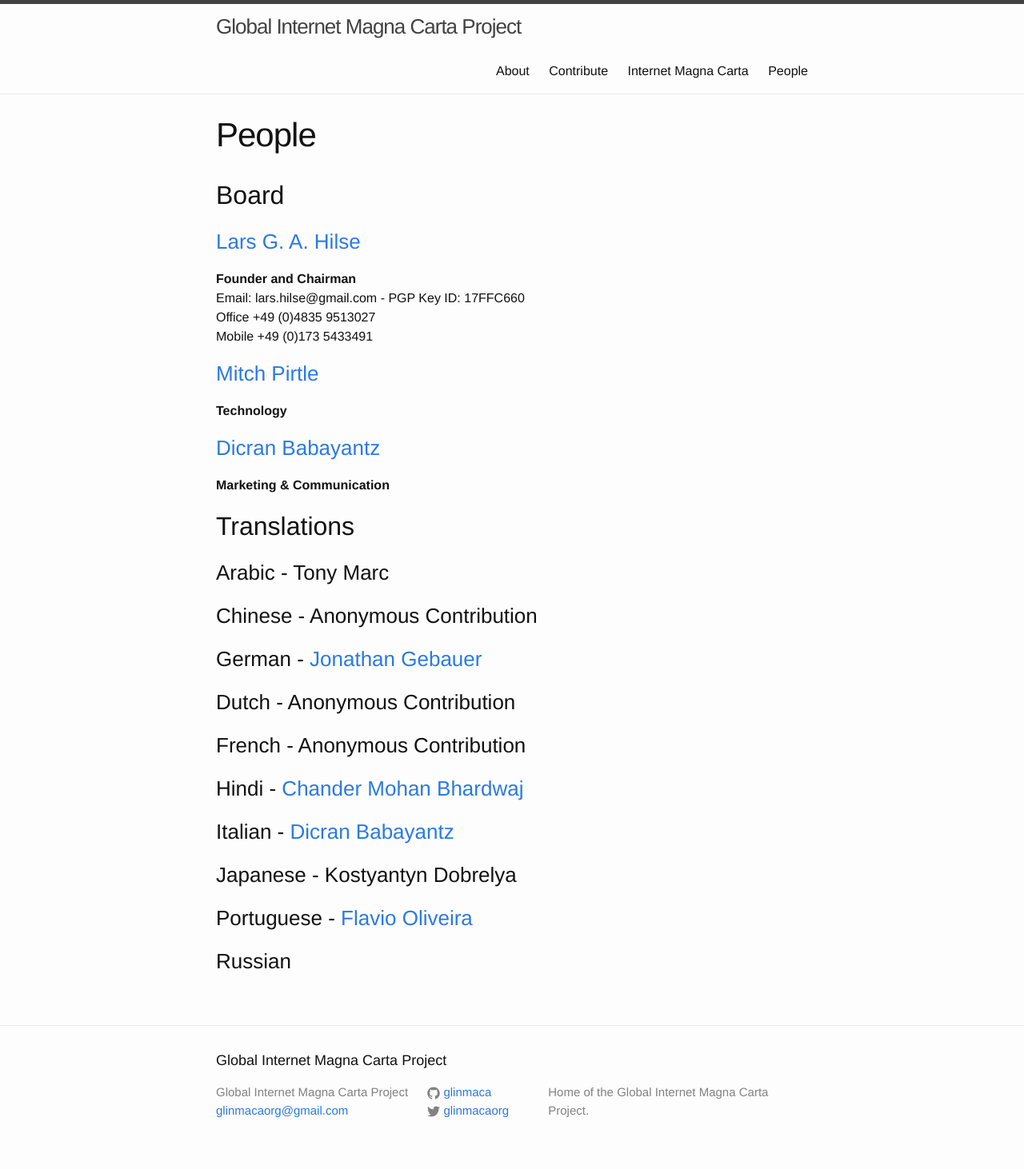
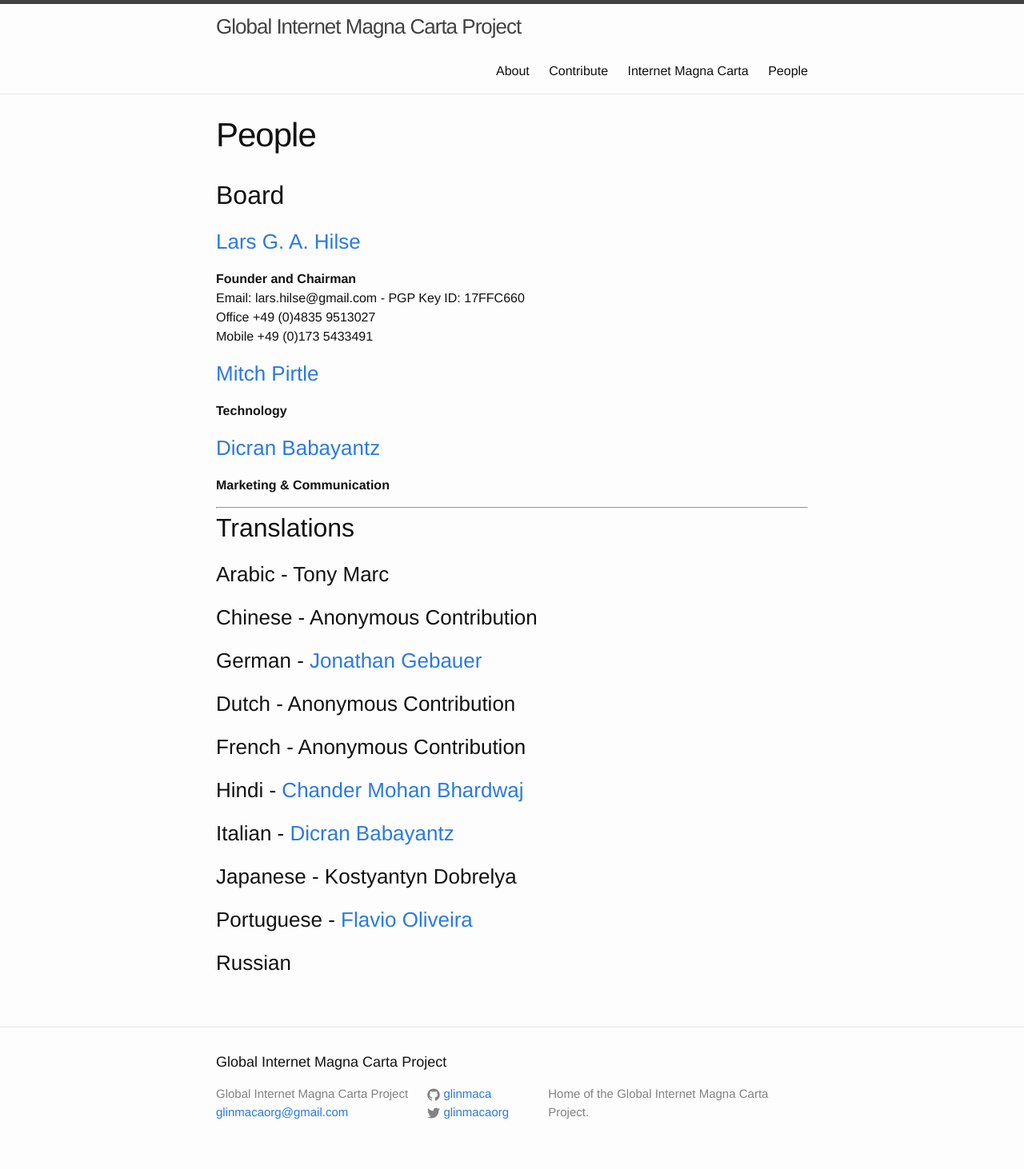
Before and after one commit to GLINMACA/glinmaca.github.io, a Jekyll site: the page built from people.md, in a window 1280 px wide. Shown: the whole page at 80% size. Built offline with Jekyll 4.4.1, drawn with Linux system fonts in a browser that asks for light colours.

```diff
--- a/people.md
+++ b/people.md
@@ -3,7 +3,8 @@ layout: page
 title: People
 permalink: /people/
 ---
-##Board
+Board
+-----
 
 ###[Lars G. A. Hilse](https://de.linkedin.com/in/deutschewebdesign)
 **Founder and Chairman**
@@ -17,7 +18,10 @@ Mobile +49 (0)173 5433491
 ###[Dicran Babayantz](https://it.linkedin.com/in/dicran)
 **Marketing & Communication**
 
-##Translations
+* * *
+
+Translations
+------------
 
 ###Arabic - Tony Marc
 
```
